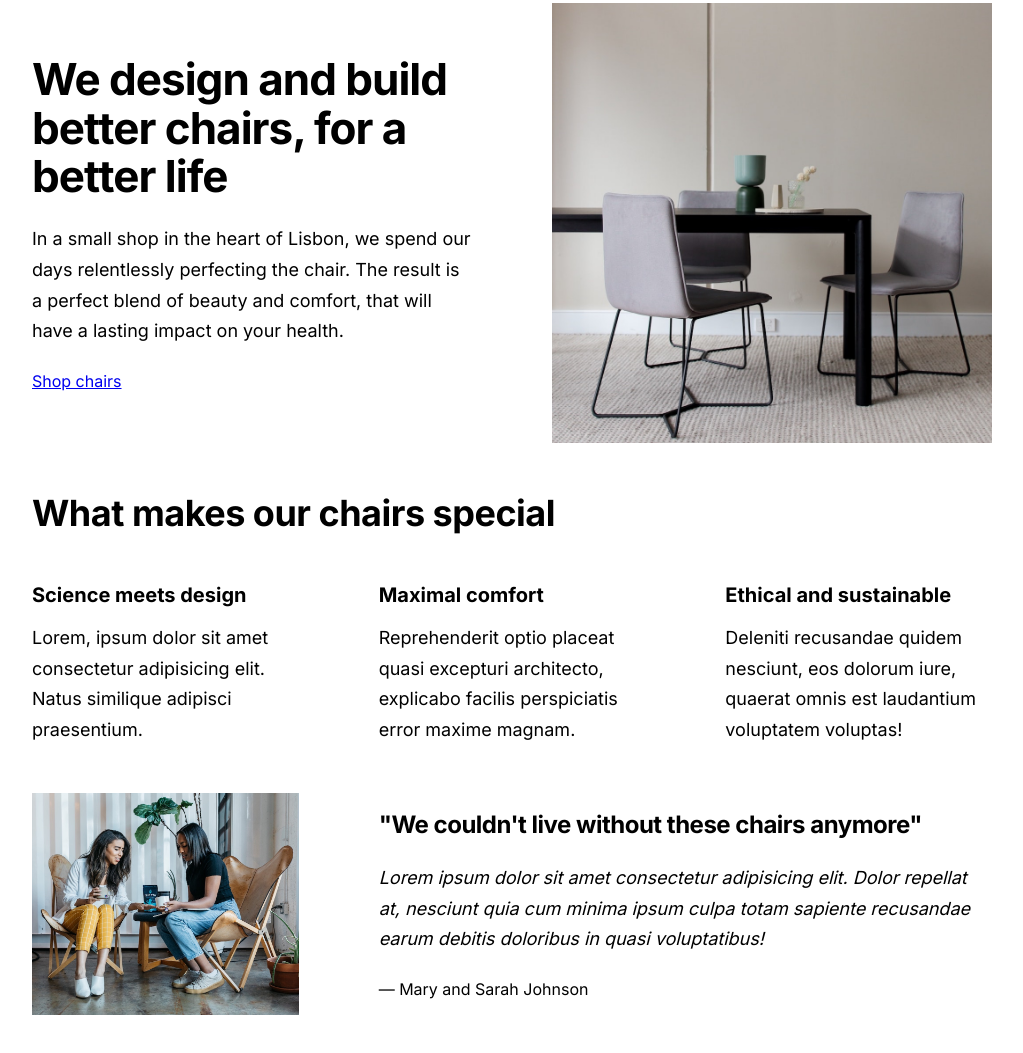
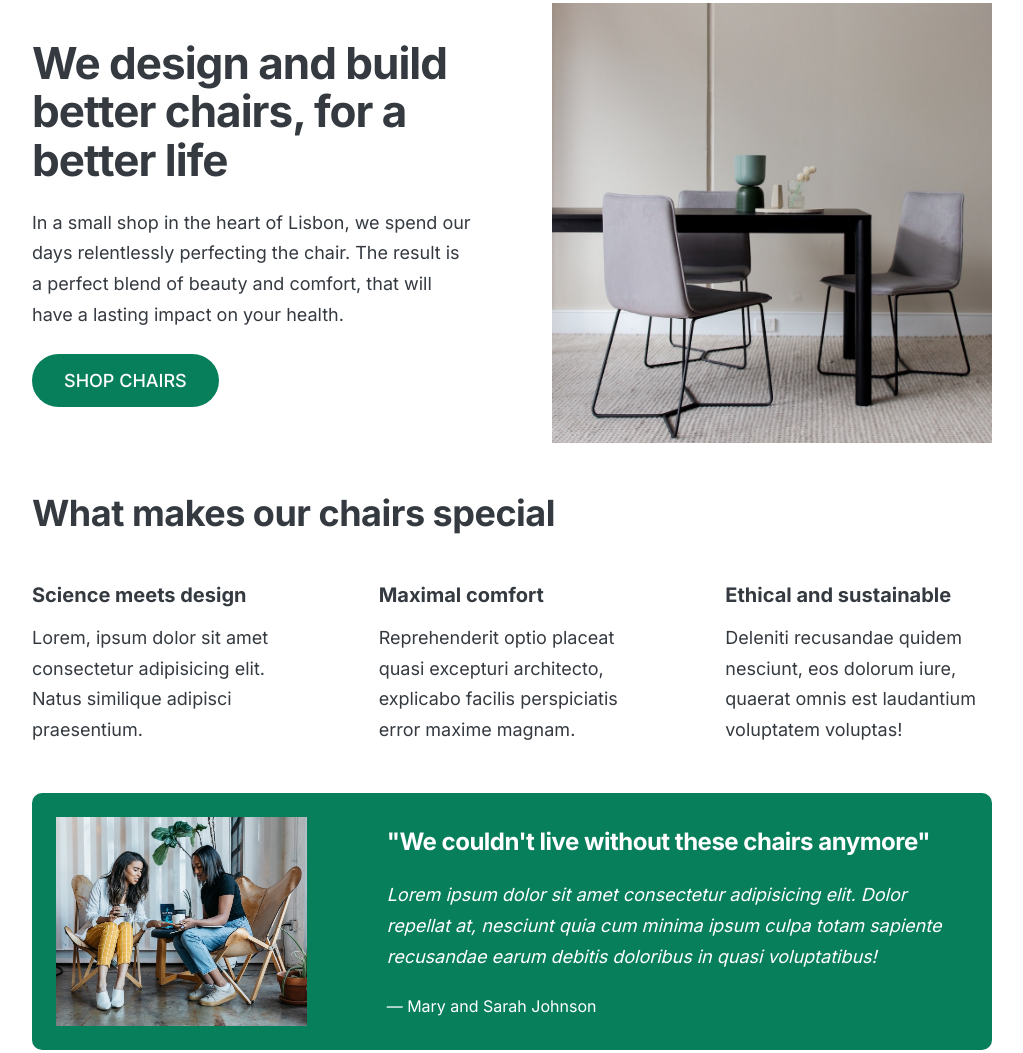
Before and after one commit to AbhishekSingh0901/LearnigHtmlAndCSS, a plain HTML site: page 03-Design/index.html in a window 1280 px wide. Shown: the part 45-1098 px from the top of the page, without its empty margins (128-1151 px from the left). Drawn offline with Linux system fonts and the light colour scheme.

Commit message:
using colors

```diff
--- a/03-Design/style.css
+++ b/03-Design/style.css
@@ -6,6 +6,11 @@ FONT SIZE SYSTEM (px)
 10 / 12 / 14 / 16 / 18 / 20 / 24 / 30 / 36 / 44 / 52 / 62 / 74 / 86 / 98
 */
 
+/*
+Main Color = #087f5b
+Gray Color = #343a40
+
+*/
 * {
   margin: 0;
   padding: 0;
@@ -17,6 +22,8 @@ FONT SIZE SYSTEM (px)
 /* ------------------------ */
 body {
   font-family: "Inter", sans-serif;
+  color: #343a40;
+  border-bottom: 8px solid #087f5b;
 }
 
 .container {
@@ -40,6 +47,30 @@ h2 {
   display: grid;
   grid-template-columns: repeat(3, 1fr);
   column-gap: 80px;
+}
+
+.btn:link,
+.btn:visited {
+  background-color: #087f5b;
+  color: white;
+  text-decoration: none;
+  text-transform: uppercase;
+  display: inline-block;
+  font-weight: 500;
+  border-radius: 50px;
+}
+
+.btn:hover,
+.btn:active {
+  background-color: #099268;
+}
+.btn--big {
+  padding: 16px 32px;
+  font-size: 18px;
+}
+.btn--small {
+  font-size: 14px;
+  padding: 8px 12px;
 }
 
 /* ------------------------ */
@@ -92,6 +123,10 @@ img {
 
 /* TESTIMONIAL */
 .testimonial-section {
+  background-color: #087f5b;
+  color: #fff;
+  padding: 24px;
+  border-radius: 10px;
 }
 
 .testimonial-box {
@@ -149,4 +184,5 @@ h3 {
 footer {
   margin-bottom: 48px;
   font-size: 14px;
+  color: #495057;
 }
```
